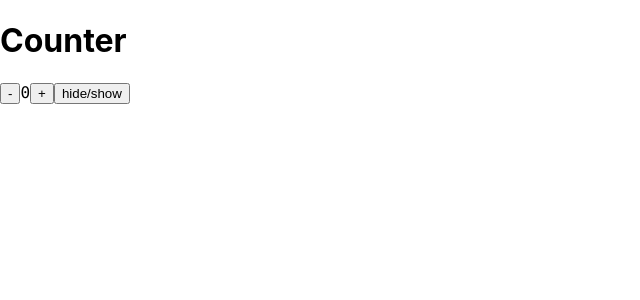
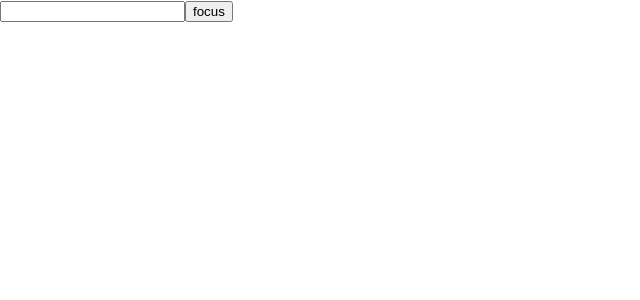
Before and after one commit to ejelome/react-hooks-counter, a React (Create React App) app: page / in a window 1280 px wide. Shown: the top 300 px of the page, without its empty margins (0-640 px from the left). Built offline with nearby package versions, Linux system fonts and the light colour scheme.

Commit message:
Update src/App.js for lesson 6.1

```diff
--- a/src/App.js
+++ b/src/App.js
@@ -1,32 +1,32 @@
-import React, { useRef, useState } from "react";
+import React, { forwardRef, useImperativeHandle, useRef } from "react";
 
-import useLogger from "./useLogger";
+let FancyInput = (props, ref) => {
+  const inputRef = useRef();
+
+  useImperativeHandle(ref, () => ({
+    focus: () => {
+      inputRef.current.focus();
+    },
+  }));
+
+  return <input ref={inputRef} />;
+};
+
+FancyInput = forwardRef(FancyInput);
 
 const App = () => {
-  const initialCount = () => 0;
-  const [count, setCount] = useState(initialCount);
+  const initialElement = null;
+  const fancyInputRef = useRef(initialElement);
 
-  const initialElement = null;
-  const codeRef = useRef(initialElement);
-
-  const handleIncrement = () => setCount((prevCount) => prevCount + 1);
-  const handleDecrement = () => setCount((prevCount) => prevCount - 1);
-
-  const handleHideShow = () => {
-    let e = codeRef.current;
-    let visibility = e.style.visibility || "visible";
-    e.style.visibility = visibility === "visible" ? "hidden" : "visible";
+  const handleFocus = () => {
+    console.log(fancyInputRef.current); // only have focus property
+    fancyInputRef.current.focus();
   };
-
-  useLogger(count);
 
   return (
     <>
-      <h1>Counter</h1>
-      <button onClick={handleDecrement}>-</button>
-      <code ref={codeRef}>{count}</code>
-      <button onClick={handleIncrement}>+</button>
-      <button onClick={handleHideShow}>hide/show</button>
+      <FancyInput ref={fancyInputRef} />
+      <button onClick={handleFocus}>focus</button>
     </>
   );
 };
```
